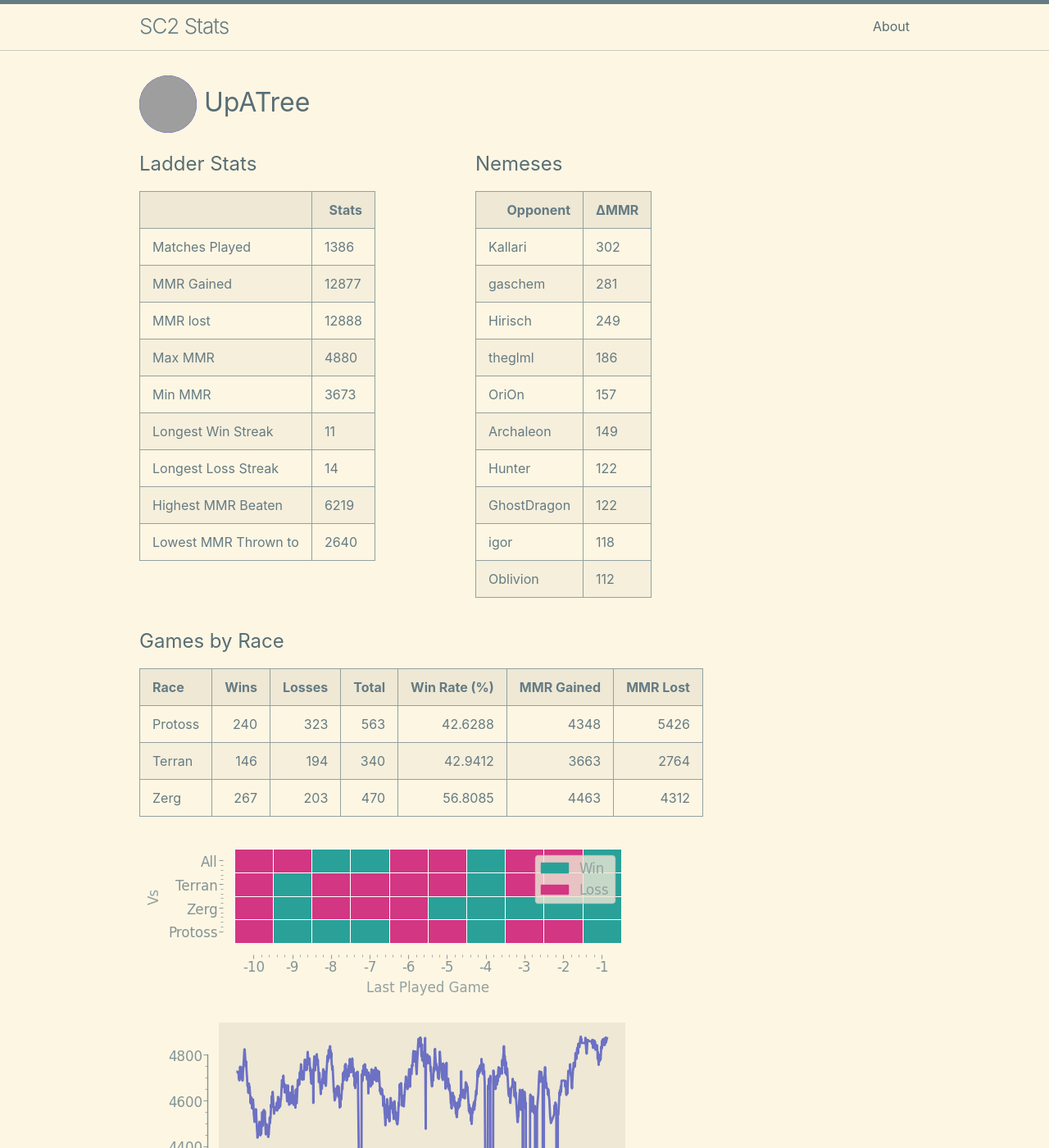
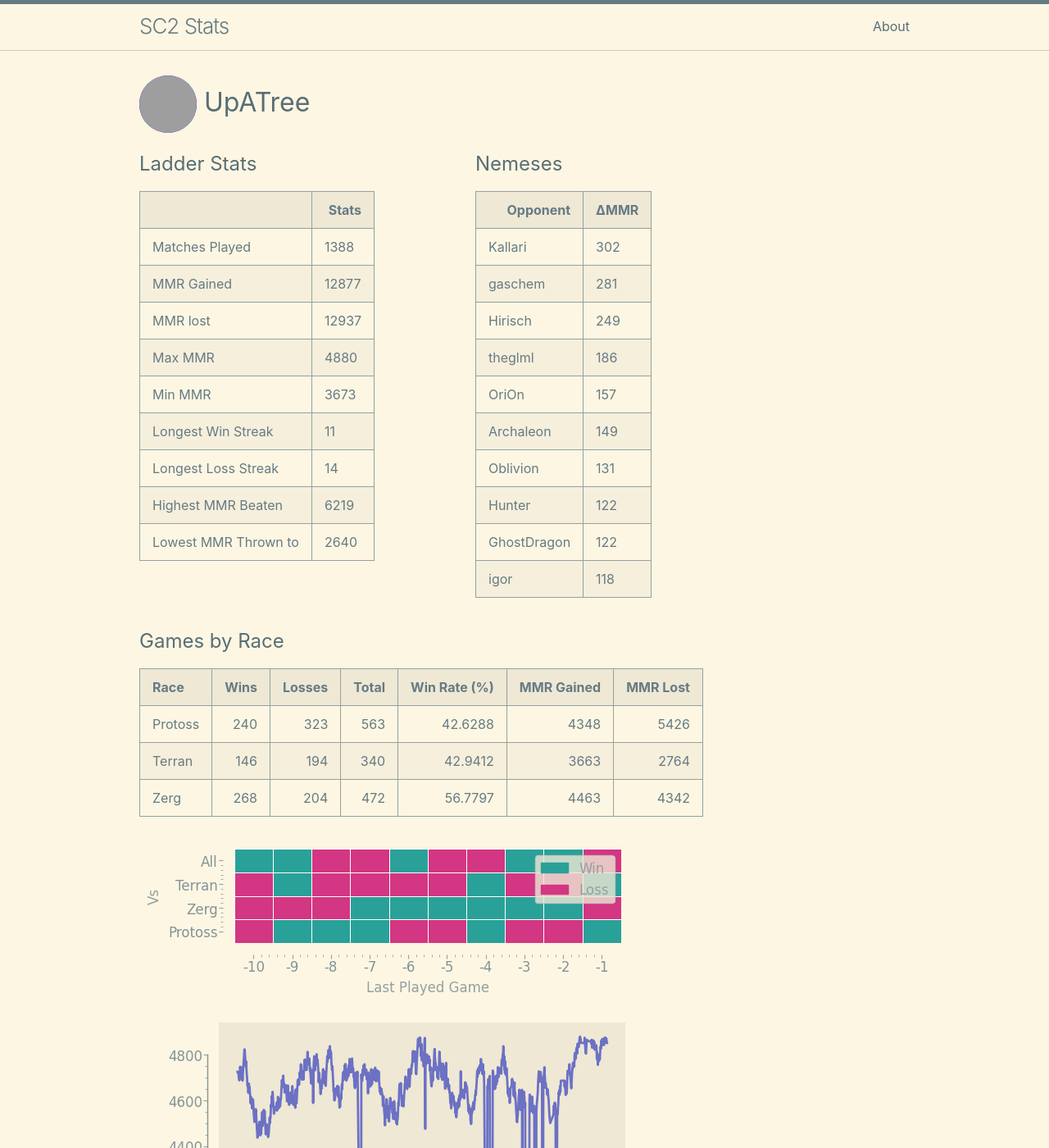
Before and after one commit to kylermurphy/UpATree, a Jekyll site: the page built from docs/index.md, in a window 1280 px wide and 1400 px high. Shown: the whole window at 82% size. Built offline with Jekyll 4.4.1, drawn with Linux system fonts in a browser that asks for light colours; grey boxes are pictures that could not be loaded.

Commit message:
running on push

```diff
--- a/docs/index.md
+++ b/docs/index.md
@@ -18,7 +18,7 @@ layout: home
   <tbody>
     <tr>
       <td>Matches Played</td>
-      <td>1386</td>
+      <td>1388</td>
     </tr>
     <tr>
       <td>MMR Gained</td>
@@ -26,7 +26,7 @@ layout: home
     </tr>
     <tr>
       <td>MMR lost</td>
-      <td>12888</td>
+      <td>12937</td>
     </tr>
     <tr>
       <td>Max MMR</td>
@@ -90,6 +90,10 @@ layout: home
       <td>149</td>
     </tr>
     <tr>
+      <td>Oblivion</td>
+      <td>131</td>
+    </tr>
+    <tr>
       <td>Hunter</td>
       <td>122</td>
     </tr>
@@ -100,10 +104,6 @@ layout: home
     <tr>
       <td>igor</td>
       <td>118</td>
-    </tr>
-    <tr>
-      <td>Oblivion</td>
-      <td>112</td>
     </tr>
   </tbody>
 </table>
@@ -116,7 +116,7 @@ layout: home
 |:--------|-------:|---------:|--------:|---------------:|-------------:|-----------:|
 | Protoss |    240 |      323 |     563 |        42.6288 |         4348 |       5426 |
 | Terran  |    146 |      194 |     340 |        42.9412 |         3663 |       2764 |
-| Zerg    |    267 |      203 |     470 |        56.8085 |         4463 |       4312 |
+| Zerg    |    268 |      204 |     472 |        56.7797 |         4463 |       4342 |
 
 ![Games by Race](./assets/gm_hist.png)
 
--- a/log.txt
+++ b/log.txt
@@ -585,3 +585,4 @@ Writing a log file 2025-03-21 17:20:32.
 Writing a log file 2025-03-21 17:36:58.
 Writing a log file 2025-03-21 17:49:26.
 Writing a log file 2025-03-21 18:31:29.
+Writing a log file 2025-03-21 18:50:18.
```
Also changed, not shown: docs/assets/MMR.png, docs/assets/daily.png, docs/assets/gm_hist.png, docs/assets/r_wrt.png, 1 other file.
